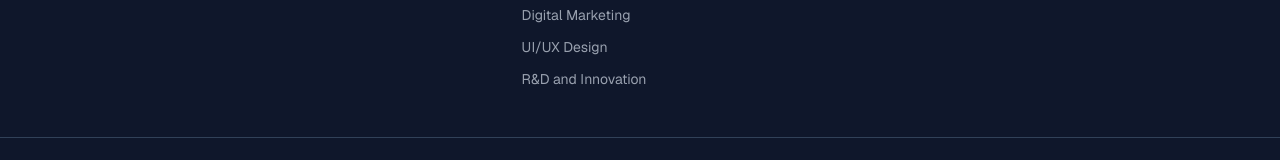
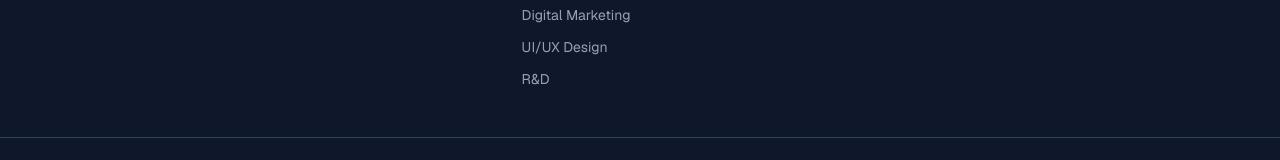
Before and after one commit to Shaibya-Solutions/ShaibyaPortfolio, a Next.js app: page /services/3d in a window 1280 px wide. Shown: the part 3208-3368 px from the top of the page. Built offline with nearby package versions, Linux system fonts and the light colour scheme.

Commit message:
navbar horizontal

```diff
--- a/src/components/layout/header/site-header.tsx
+++ b/src/components/layout/header/site-header.tsx
@@ -36,8 +36,8 @@ export function SiteHeader() {
               </Link>
               {item.hasDropdown && (
                 <>
-                  <div className='absolute left-1/2 top-full hidden w-96 -translate-x-1/2 transform rounded-2xl border border-slate-800 bg-slate-950/80 px-4 pb-4 pt-8 shadow-lg backdrop-blur-lg group-hover:block'>
-                    <div className='grid grid-cols-2 gap-2'>
+                  <div className='absolute left-40 top-5 hidden w-[720px] -translate-x-1/2 transform rounded-2xl border border-slate-800 bg-slate-950/80 px-4 pb-4 pt-8 shadow-lg backdrop-blur-lg group-hover:block'>
+                    <div className='grid grid-cols-4 gap-2'>
                       {services.map((service) => (
                         <Link
                           key={service.label}
--- a/src/data/index.ts
+++ b/src/data/index.ts
@@ -131,7 +131,7 @@ export const services = [
   },
   {
     href: "/rd",
-    label: "R&D and Innovation",
+    label: "R&D",
     icon: FaSitemap,
   },
 ];
```
